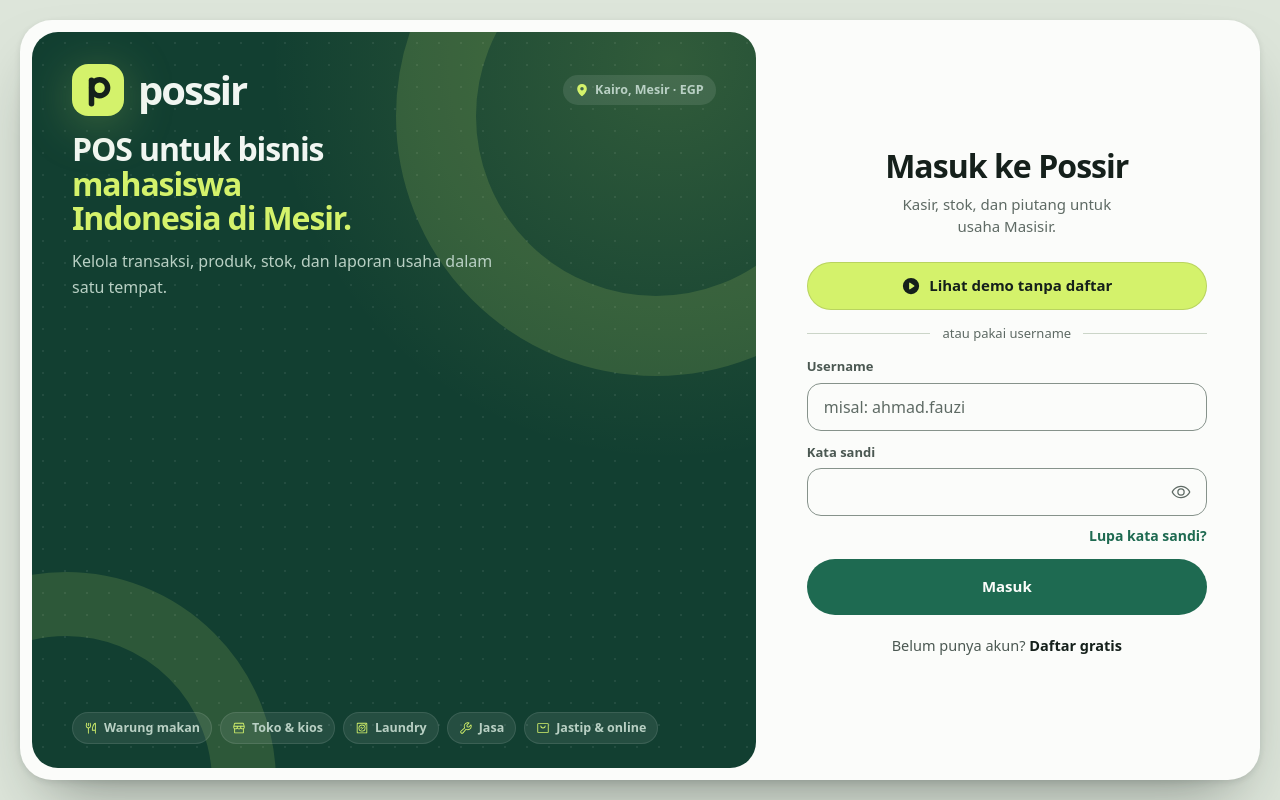
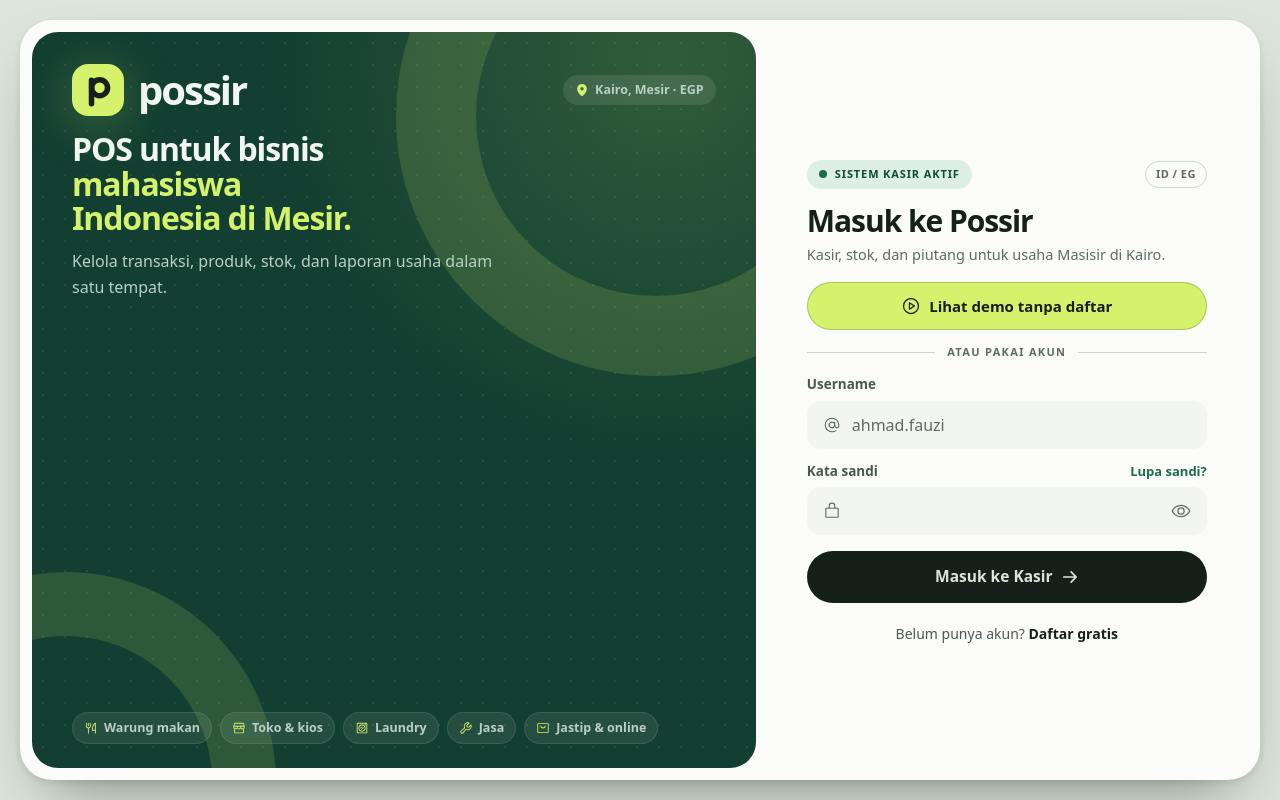
Before and after one commit to farishiddiq/test-web-pos-awal23, a React (Vite) app: page /masuk in a window 1280 px wide. Shown: the top 800 px of the page. Built offline with nearby package versions, Linux system fonts and the light colour scheme; no server answers.

Commit message:
Form login gaya baru

```diff
--- a/src/features/auth/auth-page.tsx
+++ b/src/features/auth/auth-page.tsx
@@ -1,10 +1,10 @@
-import { useRef, useState, type FormEvent } from 'react';
+import { useRef, useState, type FormEvent, type ReactNode } from 'react';
 import { useNavigate } from 'react-router';
-import { ArrowDown, ArrowRight, EnvelopeSimple, Eye, EyeSlash, PlayCircle } from '@phosphor-icons/react';
+import { ArrowDown, ArrowRight, At, EnvelopeSimple, Eye, EyeSlash, LockSimple, PlayCircle, User } from '@phosphor-icons/react';
 import { toast } from 'sonner';
 import { useSession } from '@/data/session';
 import { Button } from '@/components/ui/button';
-import { Field, TextInput } from '@/components/ui/form';
+import { TextInput } from '@/components/ui/form';
 import { normalizeUsername, toAuthEmail, usernameError } from '@/lib/username';
 import { cn } from '@/lib/util';
 import { AuthBrand } from './auth-brand';
@@ -150,25 +150,46 @@
     }
   };
 
+
   const demoButton = (
     <button
       type="button"
       onClick={openDemo}
       disabled={demoBusy}
-      className="pressable inline-flex h-12 w-full items-center justify-center gap-2 rounded-full bg-lime px-6 text-[15px] font-bold text-on-lime ring-1 ring-inset ring-[color-mix(in_oklab,var(--on-lime)_14%,transparent)] hover:brightness-105 disabled:opacity-70"
+      className="pressable inline-flex h-12 w-full items-center justify-center gap-2 rounded-full bg-lime px-6 text-[15px] font-bold text-on-lime ring-1 ring-inset ring-[color-mix(in_oklab,var(--on-lime)_22%,transparent)] hover:brightness-105 disabled:opacity-70"
     >
-      <PlayCircle size={20} weight="fill" aria-hidden />
+      <PlayCircle size={20} aria-hidden />
       {demoBusy ? 'Menyiapkan demo…' : 'Lihat demo tanpa daftar'}
     </button>
   );
 
+  // baris status: titik hanya menyatakan keadaan nyata (server akun tersambung, atau mode demo)
+  const statusRow = (
+    <div className="flex items-center justify-between gap-3">
+      <span className="inline-flex items-center gap-2 rounded-full bg-brand-soft px-3 py-1.5 text-[11px] font-bold uppercase tracking-[0.08em] text-brand-ink">
+        <span className={cn('size-2 rounded-full', supabaseReady ? 'bg-brand' : 'bg-[var(--warn-ink)]')} aria-hidden />
+        {supabaseReady ? 'Sistem kasir aktif' : 'Mode demo'}
+      </span>
+      <span className="inline-flex items-center rounded-full border border-line px-2.5 py-1 text-[11px] font-bold tracking-[0.04em] text-ink-3" title="Bahasa Indonesia, untuk usaha di Mesir">
+        ID / EG
+      </span>
+    </div>
+  );
+
+  const heading = (title: string, sub: string) => (
+    <div className="mt-5 [@media(max-height:820px)]:mt-4">
+      <h1 className="text-[32px] font-bold leading-[1.05] tracking-[-0.035em] xl:text-[38px] [@media(max-height:820px)]:text-[30px]">{title}</h1>
+      <p className="mt-2 text-[14.5px] text-ink-3">{sub}</p>
+    </div>
+  );
+
   if (!supabaseReady) {
     return (
-      <div className="text-center">
-        <h1 className="text-[28px] font-bold tracking-[-0.03em] xl:text-[32px]">Coba Possir sekarang</h1>
-        <p className="mx-auto mt-2 max-w-[36ch] text-[15px] text-ink-3">5 minggu data contoh toko barang Indonesia dan Asia. Berjalan di browser kamu, tanpa daftar.</p>
+      <div>
+        {statusRow}
+        {heading('Coba Possir sekarang', '5 minggu data contoh toko barang Indonesia dan Asia, tanpa daftar.')}
         <div className="mt-6">{demoButton}</div>
-        <div className="mt-6 rounded-[16px] bg-surface-2 p-4 text-left text-[13px] leading-relaxed text-ink-2">
+        <div className="mt-5 rounded-[16px] bg-surface-2 p-4 text-[13px] leading-relaxed text-ink-2">
           <p className="font-semibold text-ink">Untuk akun sungguhan</p>
           <p className="mt-1">
             Hubungkan Supabase: isi <code className="rounded bg-surface-3 px-1 py-0.5 text-[12px]">VITE_SUPABASE_URL</code> dan{' '}
@@ -181,12 +202,12 @@
 
   if (sent) {
     return (
-      <div className="text-center">
-        <div className="mx-auto grid size-14 place-items-center rounded-full bg-brand-soft text-brand-ink">
+      <div>
+        {statusRow}
+        <div className="mt-6 grid size-14 place-items-center rounded-full bg-brand-soft text-brand-ink">
           <EnvelopeSimple size={28} />
         </div>
-        <h1 className="mt-4 text-[26px] font-bold tracking-[-0.02em]">Cek email kamu</h1>
-        <p className="mx-auto mt-2 max-w-[34ch] text-[14.5px] text-ink-2">{`Kalau ${login.trim()} terdaftar, tautan untuk mengatur ulang kata sandi sudah dikirim.`}</p>
+        {heading('Cek email kamu', `Kalau ${login.trim()} terdaftar, tautan untuk mengatur ulang kata sandi sudah dikirim.`)}
         <Button variant="secondary" className="mt-6" onClick={() => switchMode('login')}>
           Kembali ke halaman masuk
         </Button>
@@ -194,40 +215,62 @@
     );
   }
 
+  const fieldClass = 'border-transparent bg-surface-2 pl-11 focus:bg-surface';
+  const labelRow = (text: string, htmlFor: string, aside?: ReactNode) => (
+    <div className="flex items-baseline justify-between gap-3">
+      <label htmlFor={htmlFor} className="text-[13.5px] font-semibold text-ink-2">
+        {text}
+      </label>
+      {aside}
+    </div>
+  );
+  const iconClass = 'pointer-events-none absolute left-4 top-1/2 -translate-y-1/2 text-ink-3';
+
   return (
     <form onSubmit={submit} noValidate>
-      <div className="text-center">
-        <h1 className="text-[28px] font-bold tracking-[-0.03em] xl:text-[32px]">{TITLES[mode]}</h1>
-        <p className="mx-auto mt-2 max-w-[36ch] text-[15px] text-ink-3">
-          {mode === 'forgot'
+      {statusRow}
+      {heading(
+        TITLES[mode],
+        mode === 'forgot'
           ? 'Khusus akun lama yang daftar pakai email. Akun username: minta admin Possir mengatur ulang kata sandimu.'
-            : 'Kasir, stok, dan piutang untuk usaha Masisir.'}
-        </p>
-      </div>
+          : 'Kasir, stok, dan piutang untuk usaha Masisir di Kairo.',
+      )}
 
       {mode !== 'forgot' && (
         <>
-          <div className="mt-6">{demoButton}</div>
-          <div className="my-5 flex items-center gap-3 text-[13px] text-ink-3 [@media(max-height:820px)]:my-3.5">
+          <div className="mt-6 [@media(max-height:820px)]:mt-4">{demoButton}</div>
+          <div className="my-5 flex items-center gap-3 text-[11px] font-bold uppercase tracking-[0.12em] text-ink-3 [@media(max-height:820px)]:my-3.5">
             <span className="h-px flex-1 bg-line" />
-            atau pakai username
+            atau pakai akun
             <span className="h-px flex-1 bg-line" />
           </div>
         </>
       )}
 
-      <div className={cn('grid gap-4 [@media(max-height:820px)]:gap-3', mode === 'forgot' && 'mt-8')}>
+      <div className={cn('grid gap-4 [@media(max-height:820px)]:gap-3', mode === 'forgot' && 'mt-6')}>
         {mode === 'register' && (
-          <Field label="Nama kamu" htmlFor="auth-name">
-            <TextInput id="auth-name" autoComplete="name" value={name} onChange={(e) => setName(e.target.value)} placeholder="Misal: Ahmad Fauzi" />
-          </Field>
+          <div className="grid gap-1.5">
+            {labelRow('Nama kamu', 'auth-name')}
+            <div className="relative">
+              <User size={18} className={iconClass} aria-hidden />
+              <TextInput id="auth-name" autoComplete="name" value={name} onChange={(e) => setName(e.target.value)} placeholder="Misal: Ahmad Fauzi" className={fieldClass} />
+            </div>
+          </div>
         )}
+
         {mode === 'forgot' ? (
-          <Field label="Email akun" htmlFor="auth-login">
-            <TextInput id="auth-login" type="email" inputMode="email" autoComplete="email" value={login} onChange={(e) => setLogin(e.target.value)} placeholder="nama@email.com" />
-          </Field>
+          <div className="grid gap-1.5">
+            {labelRow('Email akun', 'auth-login')}
+            <div className="relative">
+              <EnvelopeSimple size={18} className={iconClass} aria-hidden />
+              <TextInput id="auth-login" type="email" inputMode="email" autoComplete="email" value={login} onChange={(e) => setLogin(e.target.value)} placeholder="nama@email.com" className={fieldClass} />
+            </div>
+          </div>
         ) : (
-          <Field label="Username" htmlFor="auth-login" hint={mode === 'register' ? 'Huruf kecil, angka, titik, atau garis bawah.' : undefined}>
+          <div className="grid gap-1.5">
+            {labelRow('Username', 'auth-login')}
+            <div className="relative">
+              <At size={18} className={iconClass} aria-hidden />
               <TextInput
                 id="auth-login"
                 autoComplete="username"
@@ -236,13 +279,27 @@
                 spellCheck={false}
                 value={login}
                 onChange={(e) => setLogin(mode === 'register' ? e.target.value.toLowerCase().replace(/\s/g, '') : e.target.value)}
-              placeholder="misal: ahmad.fauzi"
+                placeholder="ahmad.fauzi"
+                className={fieldClass}
               />
-          </Field>
+            </div>
+            {mode === 'register' && <p className="text-[12.5px] text-ink-3">Huruf kecil, angka, titik, atau garis bawah.</p>}
+          </div>
         )}
+
         {mode !== 'forgot' && (
-          <Field label="Kata sandi" htmlFor="auth-password">
+          <div className="grid gap-1.5">
+            {labelRow(
+              'Kata sandi',
+              'auth-password',
+              mode === 'login' ? (
+                <button type="button" onClick={() => switchMode('forgot')} className="text-[13px] font-semibold text-brand hover:underline">
+                  Lupa sandi?
+                </button>
+              ) : undefined,
+            )}
             <div className="relative">
+              <LockSimple size={18} className={iconClass} aria-hidden />
               <TextInput
                 id="auth-password"
                 type={showPassword ? 'text' : 'password'}
@@ -250,38 +307,38 @@
                 placeholder={mode === 'register' ? 'Minimal 6 karakter' : undefined}
                 value={password}
                 onChange={(e) => setPassword(e.target.value)}
-                className="pr-12"
+                className={cn(fieldClass, 'pr-12')}
               />
               <button
                 type="button"
                 onClick={() => setShowPassword((v) => !v)}
                 aria-label={showPassword ? 'Sembunyikan kata sandi' : 'Tampilkan kata sandi'}
                 aria-pressed={showPassword}
-                className="absolute right-1.5 top-1/2 grid size-10 -translate-y-1/2 place-items-center rounded-full text-ink-3 hover:bg-surface-2 hover:text-ink"
+                className="absolute right-1.5 top-1/2 grid size-10 -translate-y-1/2 place-items-center rounded-full text-ink-3 hover:bg-surface-3 hover:text-ink"
               >
                 {showPassword ? <EyeSlash size={20} aria-hidden /> : <Eye size={20} aria-hidden />}
               </button>
             </div>
-          </Field>
-        )}
-        {mode === 'login' && (
-          <div className="-mt-1 text-right">
-            <button type="button" onClick={() => switchMode('forgot')} className="text-[14px] font-semibold text-brand hover:underline">
-              Lupa kata sandi?
-            </button>
           </div>
         )}
+
         {error && (
           <p role="alert" className="rounded-[12px] bg-danger-soft px-3.5 py-2.5 text-[14px] font-medium text-danger-ink">
             {error}
           </p>
         )}
-        <Button type="submit" size="lg" block loading={busy} loadingText="Sebentar…">
-          {mode === 'login' ? 'Masuk' : mode === 'register' ? 'Daftar gratis' : 'Kirim tautan'}
-        </Button>
+
+        <button
+          type="submit"
+          disabled={busy}
+          className="pressable mt-1 inline-flex h-[52px] w-full items-center justify-center gap-2 rounded-full bg-ink px-6 text-[15.5px] font-bold text-canvas hover:bg-brand disabled:opacity-70 dark:bg-lime dark:text-on-lime"
+        >
+          {busy ? 'Sebentar…' : mode === 'login' ? 'Masuk ke Kasir' : mode === 'register' ? 'Daftar gratis' : 'Kirim tautan'}
+          {!busy && <ArrowRight size={18} weight="bold" aria-hidden />}
+        </button>
       </div>
 
-      <p className="mt-5 text-center text-[14.5px] text-ink-2">
+      <p className="mt-5 text-center text-[14px] text-ink-2">
         {mode === 'login' ? (
           <>
             Belum punya akun?{' '}
```
Lines whose indentation alone changed are shown as unchanged.
